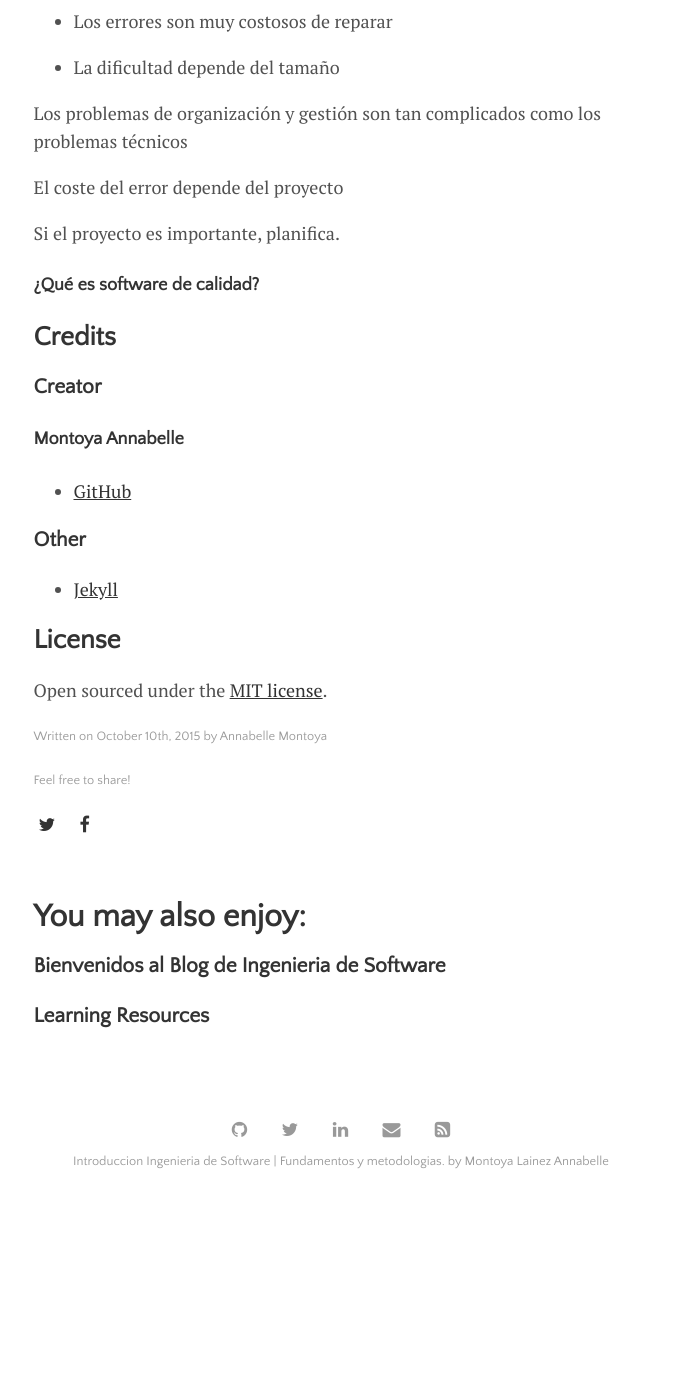
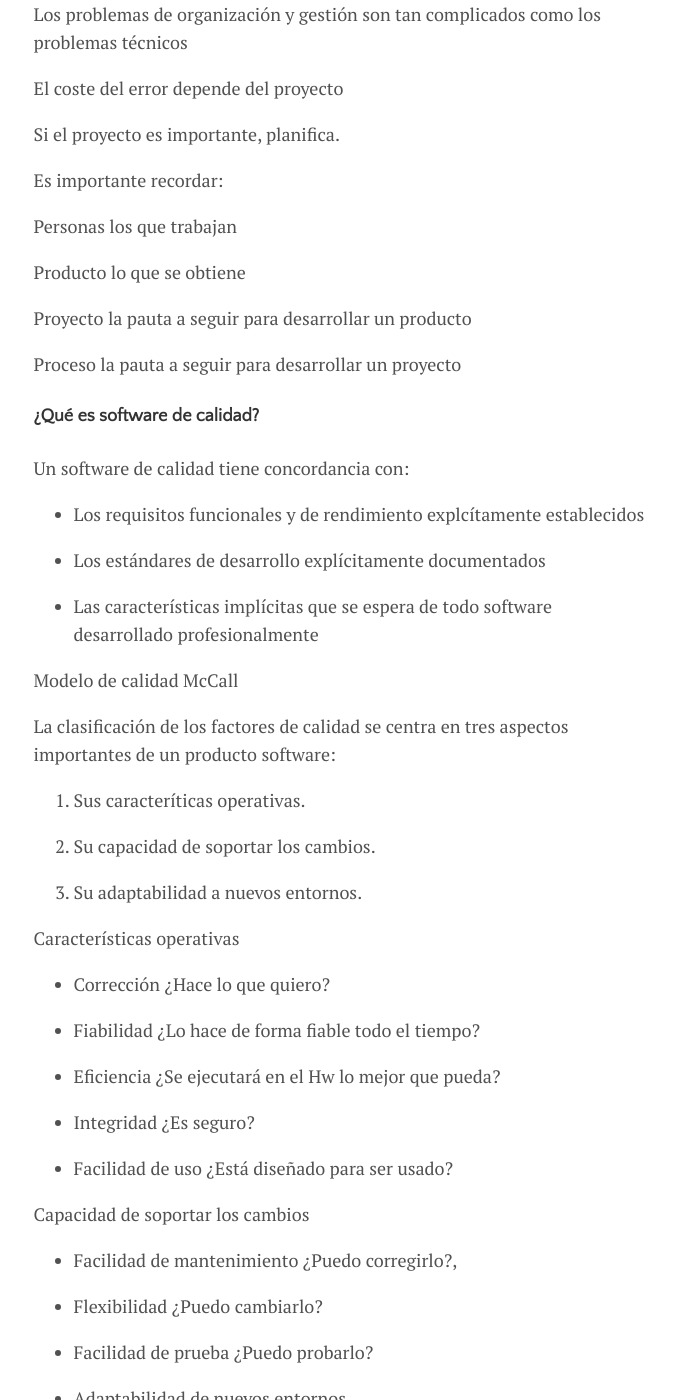
Before and after one commit to Anna-Montoya2020/Ingenieria-de-Software-Proyecto, a Jekyll site: the page built from _posts/2015-10-10-getting-started.md, in a window 1280 px wide and 1400 px high, scrolled down 7709 px. Shown: the whole window, without its empty margins (299-974 px from the left). Built offline with Jekyll 4.4.1, drawn with Linux system fonts in a browser that asks for light colours; before the commit the page ends 8916 px from its top, so only the background shows below that; some of the changed text lies outside the part shown.

Commit message:
Update 2015-10-10-getting-started.md

```diff
--- a/_posts/2015-10-10-getting-started.md
+++ b/_posts/2015-10-10-getting-started.md
@@ -17,11 +17,11 @@ Adoptar un enfoque sistemático para llevar a cabo su trabajo
 
 Utilizar las herramientas y técnicas más apropiadas dependiendo
 
-     * Problema a resolver
+ * Problema a resolver
 
-     * Restricciones del desarrollo
+ * Restricciones del desarrollo
 
-     * Recursos disponibles
+ * Recursos disponibles
 
 
 ## Tabla de contenido
@@ -30,6 +30,7 @@ Utilizar las herramientas y técnicas más apropiadas dependiendo
 1. [ Fundamentos a la Ingeniería de Software](#Fundamentos-a-la-Ingeniería-de-Software)
 
    1. [Objetivo de la Ingenieria de Software](#Objetivo-de-la-Ingenieria-de-Software)
+
    2. [Que es software?](#Que-es-software?)
 
 
@@ -267,9 +265,63 @@ El coste del error depende del proyecto
 
 Si el proyecto es importante, planifica.
 
+Es importante recordar:
+
+Personas los que trabajan
+
+Producto lo que se obtiene
+
+Proyecto la pauta a seguir para desarrollar un producto
+
+Proceso la pauta a seguir para desarrollar un proyecto
+
 #### ¿Qué es software de calidad?
 
+Un software de calidad tiene concordancia con:
 
+ * Los requisitos funcionales y de rendimiento explcítamente establecidos
+
+ * Los estándares de desarrollo explícitamente documentados
+
+ * Las características implícitas que se espera de todo software desarrollado profesionalmente
+
+Modelo de calidad McCall
+
+La clasificación de los factores de calidad se centra en tres aspectos importantes de un producto software:
+
+  1. Sus caracteríticas operativas.
+
+  2. Su capacidad de soportar los cambios.
+
+  3. Su adaptabilidad a nuevos entornos.
+
+Características operativas
+
+* Corrección ¿Hace lo que quiero?
+
+* Fiabilidad ¿Lo hace de forma fiable todo el tiempo?
+
+* Eficiencia ¿Se ejecutará en el Hw lo mejor que pueda?
+
+* Integridad ¿Es seguro?
+
+* Facilidad de uso ¿Está diseñado para ser usado?
+
+Capacidad de soportar los cambios
+
+* Facilidad de mantenimiento ¿Puedo corregirlo?,
+
+* Flexibilidad ¿Puedo cambiarlo?
+
+* Facilidad de prueba ¿Puedo probarlo?
+
+* Adaptabilidad de nuevos entornos
+
+* Portabilidad ¿Podré usarlo en otra máquina?,
+
+* Reusabilidad ¿Podré reusar alguna parte del software?
+
+* Facilidad de interoperación ¿Podré hacerlo interactuar con otro sistema?
 
 
 
```
Also changed, not shown: other parts of _posts/2015-10-10-getting-started.md (+5 -8 lines).
